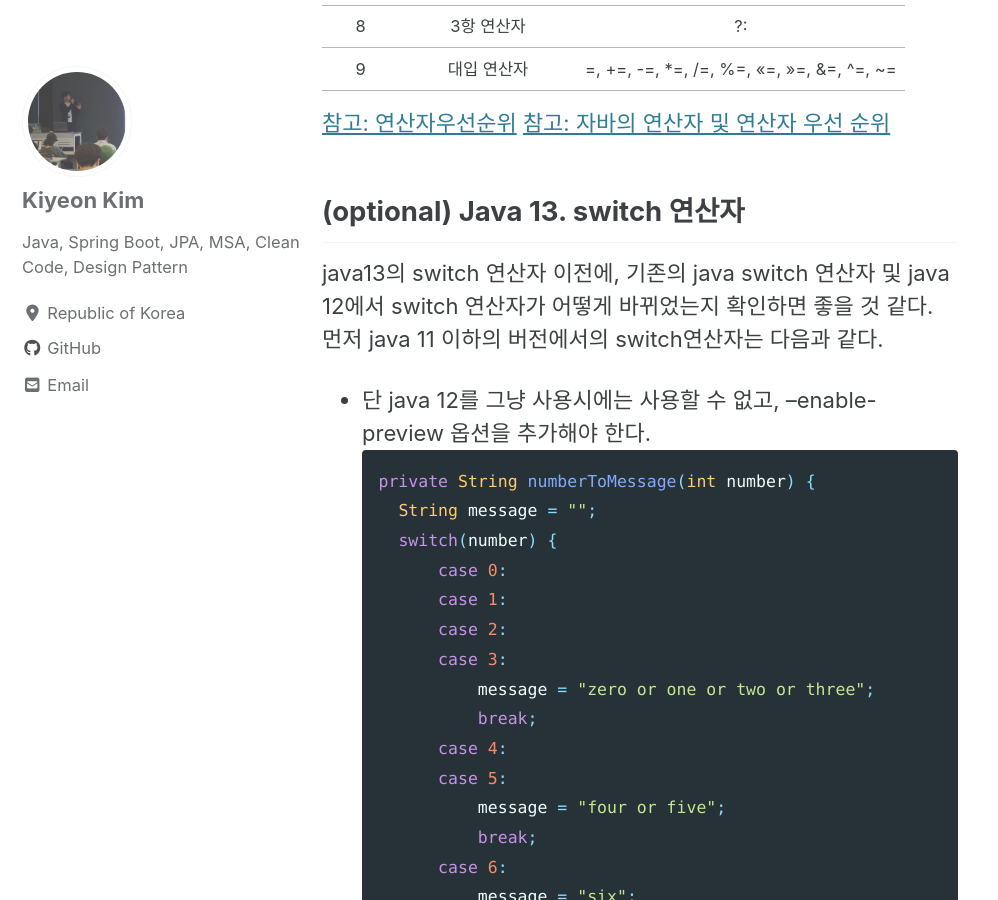
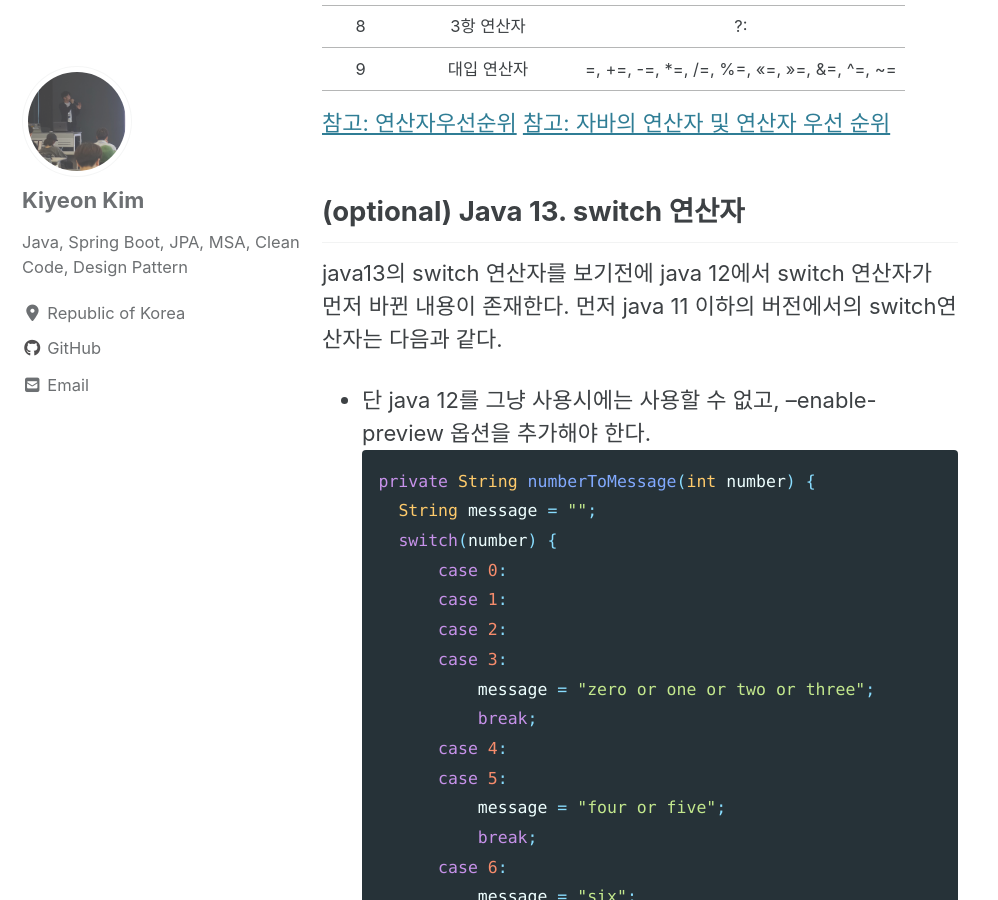
Before and after one commit to giyeon95/giyeon95.github.io, a Jekyll site: the page built from _posts/2020-11-22-whiteship_study_week03.md, in a window 1280 px wide and 900 px high, scrolled down 10812 px. Shown: the whole window, without its empty margins (0-998 px from the left). Built offline with Jekyll 4.4.1, drawn with Linux system fonts in a browser that asks for light colours; cached includes are drawn as plain includes; nearby versions of some CDN libraries; comment, search, counter and statistics services are not loaded; some of the changed text lies outside the part shown.

Commit message:
update systax issue

````diff
--- a/_posts/2020-11-22-whiteship_study_week03.md
+++ b/_posts/2020-11-22-whiteship_study_week03.md
@@ -321,7 +321,7 @@ String message = (a > 0) ? "a는 양수입니다." : "a는 0또는 음수입니
 [참고: 자바의 연산자 및 연산자 우선 순위](https://toma0912.tistory.com/66)
 
 ## (optional) Java 13. switch 연산자
-java13의 switch 연산자 이전에, 기존의 java switch 연산자 및 java 12에서 switch 연산자가 어떻게 바뀌었는지 확인하면 좋을 것 같다.
+java13의 switch 연산자를 보기전에 java 12에서 switch 연산자가 먼저 바뀐 내용이 존재한다.
 먼저 java 11 이하의 버전에서의 switch연산자는 다음과 같다.
 * 단 java 12를 그냥 사용시에는 사용할 수 없고, --enable-preview 옵션을 추가해야 한다.
 ```java
````
Also changed, not shown: other parts of _posts/2020-11-22-whiteship_study_week03.md (+3 -1 lines).
